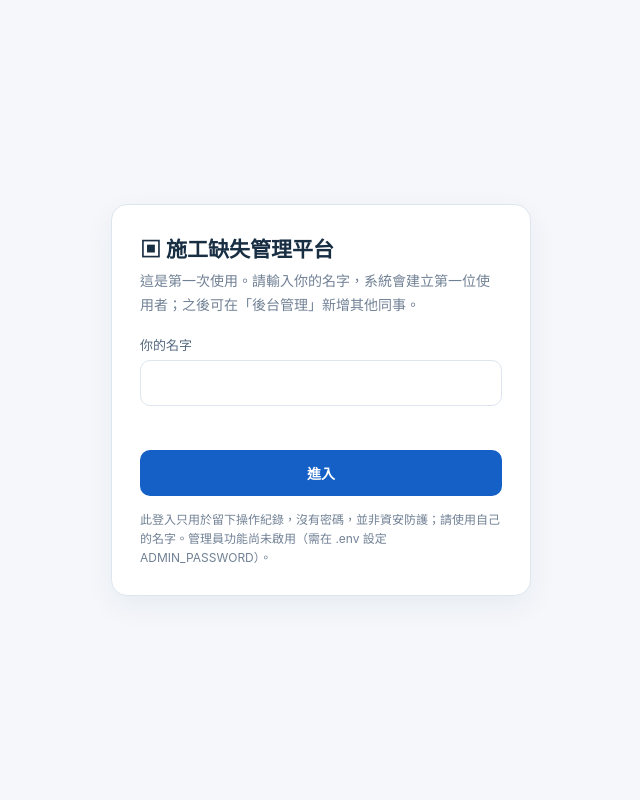
After one commit to chianshih/defect_web_prototype, a Flask app: page /login in a window 1280 px wide. The commit adds this page. Shown: the whole page, without its empty margins (319-959 px from the left). Run offline with Flask 3, Linux system fonts and the light colour scheme; some libraries are stand-ins or nearby versions.

Commit message:
Add name-pick login, admin gate, user list and attribution (uploader, audit actor/IP)

```diff
--- a/START_HERE_操作說明.txt
+++ b/START_HERE_操作說明.txt
@@ -17,4 +17,9 @@ python --version
 3. Windows 防火牆跳出詢問時，只勾「私人網路」並按允許。
 4. IP 可能會變動，建議請資訊人員設定 DHCP 保留（固定 IP）或內部 DNS 名稱。
 
+登入：開啟網頁後先從選單選自己的名字（不用密碼），之後上傳與修改會記錄是誰做的。
+第一次使用請由第一個人輸入名字建立；其他同事由管理員在「後台管理」新增。
+管理員功能：在 .env 加入 ADMIN_PASSWORD=自訂密碼，登入時勾選「管理員」。
+注意：選名字沒有密碼，別人可以選你的名字；這只用於留下紀錄，不是資安防護。
+
 請勿把含有真實 API 金鑰的 .env 檔案分享給其他人。
--- a/app.py
+++ b/app.py
@@ -6,19 +6,21 @@ import csv
 import io
 import difflib
 import hashlib
+import hmac
 import json
 import os
 import re
+import secrets
 import shutil
 import socket
 import sqlite3
 import uuid
-from datetime import datetime, date
+from datetime import datetime, date, timedelta
 from pathlib import Path
 from typing import Optional
 
 from dotenv import load_dotenv
-from flask import Flask, jsonify, request, send_file, send_from_directory, render_template
+from flask import Flask, jsonify, request, send_file, send_from_directory, render_template, session, redirect, g, has_request_context
 from concurrent.futures import ThreadPoolExecutor
 from PIL import Image, ImageOps, UnidentifiedImageError
 from werkzeug.exceptions import RequestEntityTooLarge
@@ -31,6 +33,25 @@ DATABASE = DATA / 'defects.sqlite3'
 IMAGES.mkdir(parents=True, exist_ok=True)
 
 app = Flask(__name__)
+
+
+def load_secret_key():
+    '簽署登入 cookie 的金鑰：第一次啟動產生並存在 data/secret_key（不進版控），之後重複使用，重啟不會登出所有人。'
+    path = DATA / 'secret_key'
+    if path.exists() and path.read_text().strip():
+        return path.read_text().strip()
+    key = secrets.token_hex(32)
+    path.write_text(key)
+    try:
+        path.chmod(0o600)
+    except OSError:
+        pass
+    return key
+
+
+app.secret_key = load_secret_key()
+app.config['PERMANENT_SESSION_LIFETIME'] = timedelta(days=30)
+app.config['SESSION_COOKIE_SAMESITE'] = 'Lax'
 app.config['MAX_CONTENT_LENGTH'] = 65 * 1024 * 1024
 VALID_STATUSES = ['待改善', '改善中', '已改善', '待複驗', '退回改善', '已結案']
 EDIT_FIELDS = ('found_date', 'floor', 'location', 'item', 'description', 'contractor', 'status', 'improved_date', 'verified_date', 'notes')
@@ -143,11 +164,17 @@ def init_db():
             before_json TEXT, after_json TEXT,
             created_at TEXT NOT NULL DEFAULT CURRENT_TIMESTAMP
         );
+        CREATE TABLE IF NOT EXISTS users (
+            id INTEGER PRIMARY KEY AUTOINCREMENT, name TEXT UNIQUE NOT NULL,
+            active INTEGER NOT NULL DEFAULT 1, is_admin INTEGER NOT NULL DEFAULT 0,
+            created_at TEXT NOT NULL DEFAULT CURRENT_TIMESTAMP
+        );
         ''')
         # v1 資料庫原地升級：不移除照片、舊編號、改善歷程與 API 金鑰。
         for tab, cols in {
-            'defects': [('serial_no','INTEGER'),('deleted_at','TEXT'),('updated_at','TEXT')],
-            'submissions': [('photo_sha256','TEXT')],
+            'defects': [('serial_no','INTEGER'),('deleted_at','TEXT'),('updated_at','TEXT'),('created_by','TEXT')],
+            'submissions': [('photo_sha256','TEXT'),('uploaded_by','TEXT')],
+            'audit_log': [('actor','TEXT'),('ip','TEXT')],
             'improvements': [('voided_at','TEXT')],
         }.items():
             present = {r['name'] for r in db.execute(f'PRAGMA table_info({tab})')}
@@ -258,25 +285,32 @@ def analyze_image(data: bytes):
     return obj
 
 
-def audit(db, action, entity_type, entity_id, before=None, after=None):
+def current_name():
+    return getattr(g, 'user', None) if has_request_context() else None
+
+
+def audit(db, action, entity_type, entity_id, before=None, after=None, actor=None):
+    '操作者與 IP 自動取自目前請求（g.user、request.remote_addr）；請求外（測試、啟動）則為空。'
+    ip = request.remote_addr if has_request_context() else None
+    actor = actor or current_name()
     def encode(value):
         return json.dumps(value, ensure_ascii=False, default=str) if value is not None else None
-    db.execute('INSERT INTO audit_log(action,entity_type,entity_id,before_json,after_json) VALUES (?,?,?,?,?)',
-               (action, entity_type, entity_id, encode(before), encode(after)))
+    db.execute('INSERT INTO audit_log(action,entity_type,entity_id,before_json,after_json,actor,ip) VALUES (?,?,?,?,?,?,?)',
+               (action, entity_type, entity_id, encode(before), encode(after), actor, ip))
 
 
-def add_defect(db, meta, image_file):
+def add_defect(db, meta, image_file, created_by=None):
     '新缺失不需白板編號；依正式歸檔的順序分配全域不重用流水號。'
     day = roc_date(meta.get('found_date')) or date.today().isoformat()
     serial = db.execute('SELECT COALESCE(MAX(serial_no),0)+1 AS n FROM defects').fetchone()['n']
     public_id = display_id(serial)
     board_no = meta.get('board_no')
     board_no = int(board_no) if str(board_no or '').isdigit() else None
-    cur = db.execute('''INSERT INTO defects(public_id,serial_no,board_no,found_date,floor,location,item,description,contractor,status,initial_photo,notes)
-            VALUES (?,?,?,?,?,?,?,?,?,?,?,?)''',
+    cur = db.execute('''INSERT INTO defects(public_id,serial_no,board_no,found_date,floor,location,item,description,contractor,status,initial_photo,notes,created_by)
+            VALUES (?,?,?,?,?,?,?,?,?,?,?,?,?)''',
             (public_id,serial,board_no,day,meta.get('floor',''),meta.get('location',''),
              meta.get('item','聯合巡檢'),meta.get('description',''),meta.get('contractor',''),
-             '待改善',image_file,'AI辨識初稿，請現場確認'))
+             '待改善',image_file,'AI辨識初稿，請現場確認',created_by or current_name()))
     audit(db,'created','defect',cur.lastrowid,None,{'display_id':public_id,'photo':image_file})
     return cur.lastrowid
 
@@ -380,13 +414,139 @@ def decide(db, meta, file_name, submission_id):
         return ('created',did,'系統已按建檔順序自動分配 '+display_id(db.execute('SELECT serial_no FROM defects WHERE id=?',(did,)).fetchone()['serial_no']))
     return ('pending',None,'照片無法確定為新缺失或改善回覆')
 
+
+# ---- 登入（選名字，無密碼）與權限 --------------------------------------------------
+# 注意：沒有密碼，任何人都能選別人的名字；這是為了「留下紀錄、可追溯」，不是資安防護。IP 一併記錄。
+def admin_password():
+    return os.getenv('ADMIN_PASSWORD') or ''
+
+
+def admin_enabled():
+    return bool(admin_password())
+
+
+def clean_name(raw):
+    return re.sub(r'\s+', ' ', str(raw or '')).strip()[:30]
+
+
+PUBLIC_ENDPOINTS = {'login_page', 'api_login', 'api_logout', 'static'}
+
+
+@app.before_request
+def require_login():
+    g.user, g.admin = None, False
+    if request.endpoint in PUBLIC_ENDPOINTS:
+        return None
+    name = session.get('user')
+    if name:
+        with connect() as db:
+            row = db.execute('SELECT name FROM users WHERE name=? AND active=1', (name,)).fetchone()
+        if row:  # 被停用或不存在的名字等於未登入
+            g.user = row['name']
+            g.admin = bool(session.get('admin')) and admin_enabled()
+    if not g.user:
+        if request.path == '/':
+            return redirect('/login')
+        return jsonify({'error': '請先登入', 'login_required': True}), 401
+    if request.path.startswith('/api/admin/') and not g.admin:
+        return jsonify({'error': '需要管理員權限'}), 403
+    return None
+
+
+@app.get('/login')
+def login_page():
+    with connect() as db:
+        names = [r['name'] for r in db.execute('SELECT name FROM users WHERE active=1 ORDER BY name')]
+        empty = db.execute('SELECT COUNT(*) n FROM users').fetchone()['n'] == 0
+    return render_template('login.html', names=names, bootstrap=empty, admin_enabled=admin_enabled(), current=session.get('user', ''))
+
+
+@app.post('/api/login')
+def api_login():
+    data = request.get_json(silent=True) or {}
+    name = clean_name(data.get('name'))
+    password = str(data.get('admin_password') or '')
+    if not name:
+        return jsonify({'error': '請選擇或輸入名字'}), 400
+    g.user = None
+    with connect() as db:
+        db.execute('BEGIN IMMEDIATE')
+        if db.execute('SELECT COUNT(*) n FROM users').fetchone()['n'] == 0:
+            uid = db.execute('INSERT INTO users(name,is_admin) VALUES (?,1)', (name,)).lastrowid  # 第一位使用者
+            audit(db, 'user_add', 'user', uid, None, {'name': name, 'bootstrap': True}, actor=name)
+        row = db.execute('SELECT * FROM users WHERE name=? AND active=1', (name,)).fetchone()
+        if row is None:
+            return jsonify({'error': '名單中沒有這個名字或已停用，請洽管理員'}), 403
+        want_admin = bool(password)
+        if want_admin:
+            if not admin_enabled():
+                return jsonify({'error': '尚未啟用管理員功能（.env 未設定 ADMIN_PASSWORD）'}), 400
+            if not hmac.compare_digest(password.encode('utf-8'), admin_password().encode('utf-8')):
+                audit(db, 'login_failed', 'user', row['id'], None, {'admin': True}, actor=name)
+                return jsonify({'error': '管理員密碼不正確'}), 403
+        session.clear()
+        session.permanent = True
+        session['user'] = row['name']
+        session['admin'] = want_admin
+        g.user = row['name']
+        audit(db, 'login', 'user', row['id'], None, {'admin': want_admin})
+    return jsonify({'ok': True, 'name': row['name'], 'admin': want_admin})
+
+
+@app.post('/api/logout')
+def api_logout():
+    name = session.get('user')
+    if name:
+        with connect() as db:
+            row = db.execute('SELECT id FROM users WHERE name=?', (name,)).fetchone()
+            if row:
+                audit(db, 'logout', 'user', row['id'], actor=name)
+    session.clear()
+    return jsonify({'ok': True})
+
+
+@app.get('/api/admin/users')
+def admin_users():
+    with connect() as db:
+        rows = db.execute('SELECT * FROM users ORDER BY active DESC, name').fetchall()
+    return jsonify({'items': [dict(r) for r in rows]})
+
+
+@app.post('/api/admin/users')
+def admin_add_user():
+    name = clean_name((request.get_json(silent=True) or {}).get('name'))
+    if not name:
+        return jsonify({'error': '請輸入名字'}), 400
+    with connect() as db:
+        try:
+            cur = db.execute('INSERT INTO users(name) VALUES (?)', (name,))
+        except sqlite3.IntegrityError:
+            return jsonify({'error': '這個名字已存在（若已停用請改按「啟用」）'}), 409
+        audit(db, 'user_add', 'user', cur.lastrowid, None, {'name': name})
+    return jsonify({'ok': True})
+
+
+@app.post('/api/admin/users/<int:uid>/active')
+def admin_set_user_active(uid):
+    active = 1 if (request.get_json(silent=True) or {}).get('active') else 0
+    with connect() as db:
+        row = db.execute('SELECT * FROM users WHERE id=?', (uid,)).fetchone()
+        if row is None:
+            return jsonify({'error': '找不到使用者'}), 404
+        if not active and row['name'] == g.user:
+            return jsonify({'error': '不能停用目前登入的自己'}), 400
+        db.execute('UPDATE users SET active=? WHERE id=?', (active, uid))
+        audit(db, 'user_activate' if active else 'user_deactivate', 'user', uid, {'active': row['active']}, {'active': active, 'name': row['name']})
+    return jsonify({'ok': True})
+
 @app.get('/')
 def home():
     return render_template('index.html')
 
 @app.get('/api/config')
 def config():
-    return jsonify({'ai_enabled': bool(os.getenv('OPENAI_API_KEY')), 'model': os.getenv('OPENAI_MODEL','gpt-4.1-mini'), 'share_urls': share_urls()})
+    return jsonify({'ai_enabled': bool(os.getenv('OPENAI_API_KEY')), 'model': os.getenv('OPENAI_MODEL','gpt-4.1-mini'), 'share_urls': share_urls(),
+                    'user': g.user, 'admin': g.admin, 'admin_enabled': admin_enabled()})
 
 @app.get('/api/defects')
 def list_defects():
@@ -483,8 +643,8 @@ def upload():
                 duplicate = db.execute("SELECT id FROM submissions WHERE photo_sha256=? AND status IN ('created','matched','pending') LIMIT 1",(hashval,)).fetchone()
                 if duplicate and not reason:
                     reason = '相同照片已經上傳過（紀錄 '+str(duplicate['id'])+'），請人工確認避免重複建檔'
-                cur = db.execute('INSERT INTO submissions(photo,original_filename,photo_type,board_no,ai_result,status,reason,photo_sha256) VALUES (?,?,?,?,?,?,?,?)',
-                    (name, photo_name, meta.get('photo_type','unknown'),meta.get('board_no'),json.dumps(meta,ensure_ascii=False),'pending',reason,hashval))
+                cur = db.execute('INSERT INTO submissions(photo,original_filename,photo_type,board_no,ai_result,status,reason,photo_sha256,uploaded_by) VALUES (?,?,?,?,?,?,?,?,?)',
+                    (name, photo_name, meta.get('photo_type','unknown'),meta.get('board_no'),json.dumps(meta,ensure_ascii=False),'pending',reason,hashval,current_name()))
                 sid = cur.lastrowid
                 if not reason:
                     outcome, did, reason = decide(db,meta,name,sid)
@@ -497,6 +657,8 @@ def upload():
             # 交易已回滾；照片檔仍保存在 data/images，可重新上傳
             app.logger.exception('寫入失敗（%s）', photo_name)
             feedback.append({'filename':photo_name,'status':'error','reason':f'儲存失敗（{type(exc).__name__}），此張未建檔，請重新上傳'})
+    with connect() as db:
+        audit(db,'upload','submission',0,None,{'files':len(photos),'results':[f['status'] for f in feedback]})
     return jsonify({'results':feedback})
 
 @app.post('/api/review/<int:sid>/confirm')
@@ -526,7 +688,7 @@ def confirm(sid):
             if not roc_date(meta.get('found_date')):
                 return jsonify({'error':'請輸入有效日期，例如 2026-11-04'}),400
             meta['board_no'] = None  # 人工新增也由系統自動產生編號
-            did = add_defect(db,meta,sub['photo'])
+            did = add_defect(db,meta,sub['photo'],sub['uploaded_by'])  # 上傳者沿用原上傳人；確認者記在稽核紀錄
             new_status = 'created'
         db.execute('UPDATE submissions SET status=?, matched_defect_id=?, reason=? WHERE id=?', (new_status,did,'人工確認歸檔',sid))
         audit(db,'confirmed','submission',sid,None,{'status':new_status,'defect_id':did})
@@ -654,16 +816,16 @@ def export_xlsx():
     deep=book.add_format({'bold':True,'font_color':'#FFFFFF','bg_color':'#18324B','align':'center','valign':'vcenter','border':1,'border_color':'#DCE4EC'})
     normal=book.add_format({'text_wrap':True,'valign':'vcenter','border':1,'border_color':'#E1E7EE'})
     date_fmt=book.add_format({'num_format':'yyyy-mm-dd','valign':'vcenter','border':1,'border_color':'#E1E7EE'})
-    ws.merge_range('A1:O1','施工缺失管理清冊｜照片與改善回覆', book.add_format({'font_size':18,'bold':True,'font_color':'#18324B'}))
-    headers=['系統自動編號','發現日期','樓層','空間編號','檢查項目','缺失內容','權責廠商','改善狀態','原始缺失照片','改善後照片','改善日期','複驗日期','備註','原始圖檔','改善圖檔']
+    ws.merge_range('A1:P1','施工缺失管理清冊｜照片與改善回覆', book.add_format({'font_size':18,'bold':True,'font_color':'#18324B'}))
+    headers=['系統自動編號','發現日期','樓層','空間編號','檢查項目','缺失內容','權責廠商','改善狀態','原始缺失照片','改善後照片','改善日期','複驗日期','備註','原始圖檔','改善圖檔','上傳者']
     for c,h in enumerate(headers): ws.write(2,c,h,deep)
     ws.set_row(2,32)
-    widths=[22,15,12,15,16,38,16,15,37,37,15,15,33,28,28]
+    widths=[22,15,12,15,16,38,16,15,37,37,15,15,33,28,28,14]
     for c,width in enumerate(widths): ws.set_column(c,c,width)
     ws.freeze_panes(3,0)
     for i,r in enumerate(rows,3):
         ws.set_row(i,156)
-        vals=[display_id(r['serial_no']),r['found_date'],r['floor'],r['location'],r['item'],r['description'],r['contractor'],r['status'],'','',r['improved_date'],r['verified_date'],r['notes'],r['initial_photo'],r['improvement_photo']]
+        vals=[display_id(r['serial_no']),r['found_date'],r['floor'],r['location'],r['item'],r['description'],r['contractor'],r['status'],'','',r['improved_date'],r['verified_date'],r['notes'],r['initial_photo'],r['improvement_photo'],r['created_by']]
         for c,value in enumerate(vals): ws.write(i,c,value or '',normal)
         for col,key in ((8,'initial_photo'),(9,'improvement_photo')):
             name=r.get(key)
--- /dev/null
+++ b/templates/login.html
@@ -0,0 +1,51 @@
+<!doctype html>
+<html lang="zh-Hant">
+<head>
+  <meta charset="utf-8"/>
+  <meta name="viewport" content="width=device-width,initial-scale=1"/>
+  <title>登入｜施工缺失管理</title>
+  <style>
+    :root{--bg:#f5f7fb;--ink:#182e43;--muted:#718195;--line:#dde6ee;--blue:#1460c7;--red:#bf3939}
+    *{box-sizing:border-box} body{margin:0;min-height:100vh;display:grid;place-items:center;padding:16px;background:var(--bg);color:var(--ink);font-family:"Noto Sans TC","Microsoft JhengHei",-apple-system,BlinkMacSystemFont,"Segoe UI",sans-serif;font-size:14px}
+    .card{width:min(420px,100%);background:#fff;border:1px solid var(--line);border-radius:16px;padding:28px;box-shadow:0 10px 30px rgba(20,43,74,.06)}
+    h1{font-size:21px;margin:0 0 6px}p{color:var(--muted);line-height:1.7;margin:0 0 18px}
+    label{display:flex;flex-direction:column;gap:6px;font-size:13px;color:#54697f;margin-bottom:14px}
+    select,input[type=text],input[type=password]{width:100%;padding:12px;font:inherit;font-size:16px;border:1px solid var(--line);border-radius:10px;color:var(--ink);background:#fff}
+    .check{flex-direction:row;align-items:center;gap:8px}.check input{width:18px;height:18px}
+    button{width:100%;min-height:46px;border:0;border-radius:10px;background:var(--blue);color:#fff;font:inherit;font-weight:700;cursor:pointer}button:disabled{opacity:.6}
+    .err{color:var(--red);min-height:20px;margin:0 0 10px}.hint{font-size:12px;color:var(--muted);margin:14px 0 0;line-height:1.6}
+    :focus-visible{outline:3px solid #6aa5ff;outline-offset:2px}
+  </style>
+</head>
+<body>
+<form class="card" id="login-form">
+  <h1>▣ 施工缺失管理平台</h1>
+  {% if bootstrap %}
+  <p>這是第一次使用。請輸入你的名字，系統會建立第一位使用者；之後可在「後台管理」新增其他同事。</p>
+  <label>你的名字<input type="text" name="name" id="name" maxlength="30" autocomplete="off" required/></label>
+  {% else %}
+  <p>請選擇你的名字。系統會記住 30 天，並在你上傳或修改資料時留下紀錄。</p>
+  <label>目前使用者<select name="name" id="name" required>
+    <option value="">請選擇名字…</option>
+    {% for n in names %}<option value="{{ n }}" {{ 'selected' if n == current }}>{{ n }}</option>{% endfor %}
+  </select></label>
+  {% endif %}
+  {% if admin_enabled %}
+  <label class="check"><input type="checkbox" id="want-admin"/> 我要以管理員身分登入</label>
+  <label id="pw-wrap" hidden>管理員密碼<input type="password" id="pw" autocomplete="off"/></label>
+  {% endif %}
+  <div class="err" id="err" role="alert"></div>
+  <button type="submit" id="go">進入</button>
+  <p class="hint">此登入只用於留下操作紀錄，沒有密碼，並非資安防護；請使用自己的名字。{% if not admin_enabled %}管理員功能尚未啟用（需在 .env 設定 ADMIN_PASSWORD）。{% endif %}</p>
+</form>
+<script>
+const $=s=>document.querySelector(s);
+const cb=$('#want-admin');if(cb)cb.addEventListener('change',()=>{$('#pw-wrap').hidden=!cb.checked;if(cb.checked)$('#pw').focus()});
+$('#login-form').addEventListener('submit',async e=>{e.preventDefault();$('#err').textContent='';const b=$('#go');b.disabled=true;
+  try{const body={name:$('#name').value};if(cb&&cb.checked)body.admin_password=$('#pw').value;
+    const r=await fetch('/api/login',{method:'POST',headers:{'Content-Type':'application/json'},body:JSON.stringify(body)});const j=await r.json();
+    if(!r.ok)throw Error(j.error||'登入失敗');location.href='/'}
+  catch(err){$('#err').textContent=err.message;b.disabled=false}});
+</script>
+</body>
+</html>
```
Also changed, not shown: CLAUDE.md (+5 -1 lines), templates/index.html (+19 -10 lines), tests/check_auth.py (added, +188 -0 lines), tests/check_matching.py (+1 -0 lines), README.md, 1 other file.
